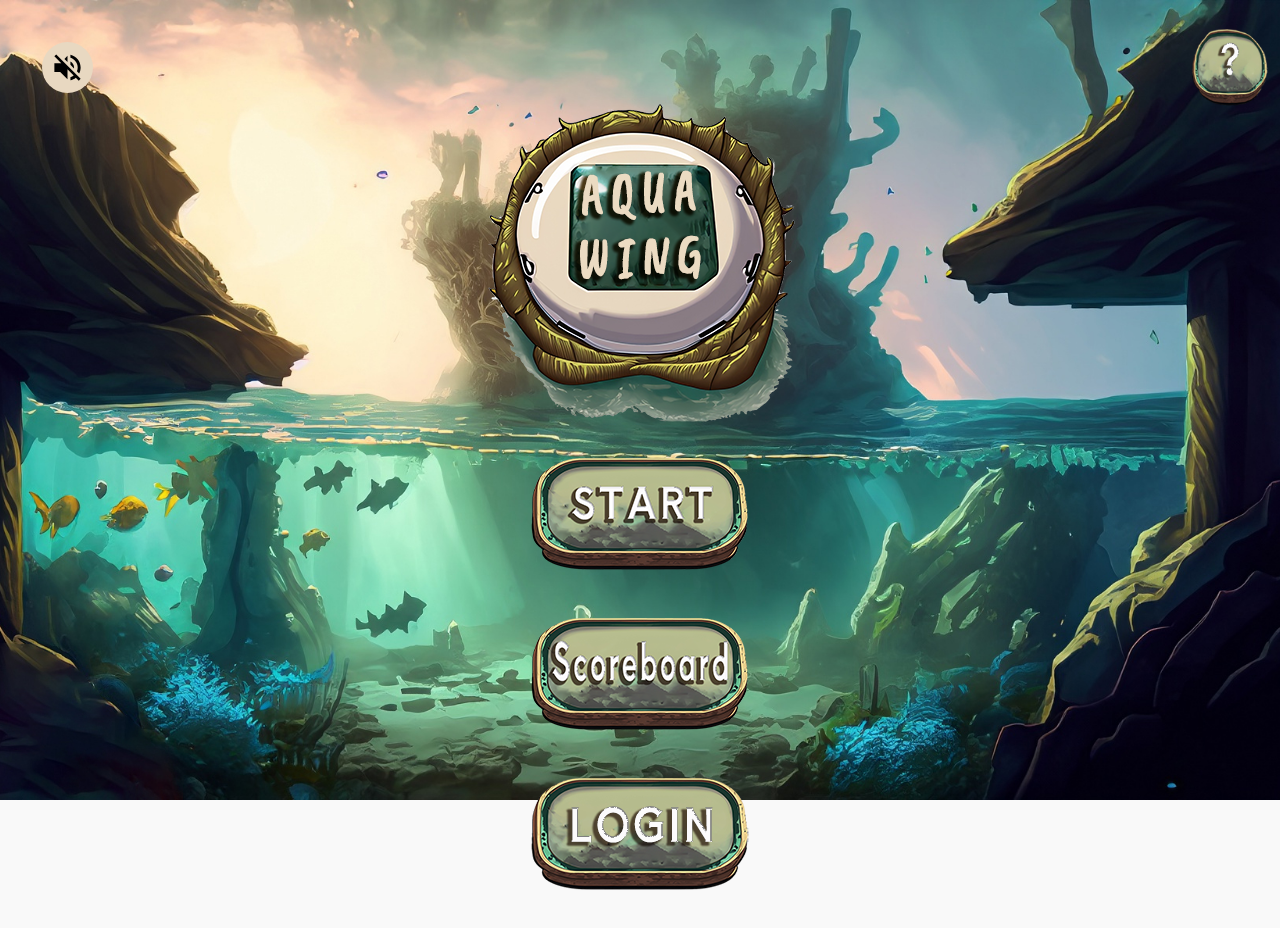
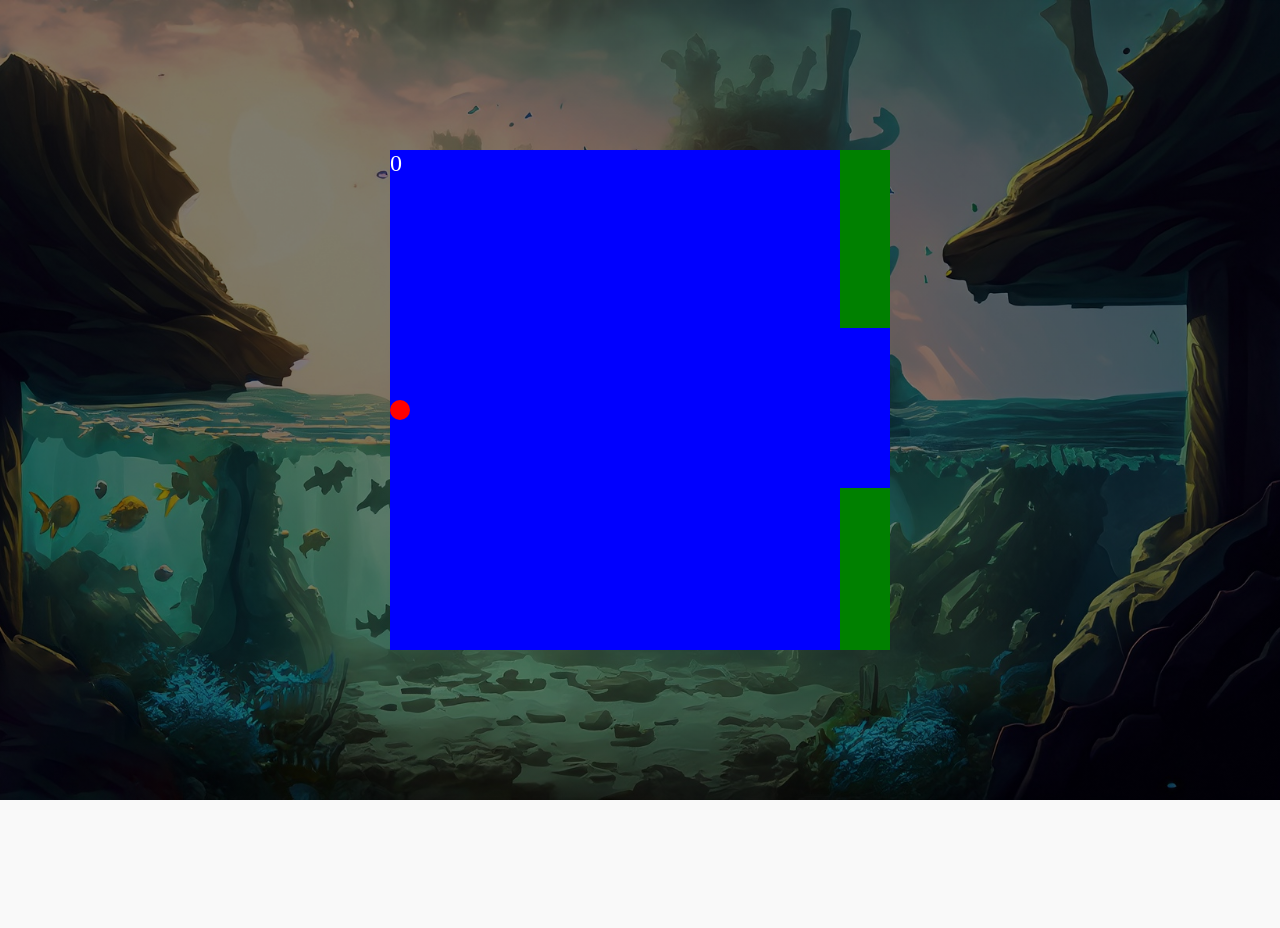
Before and after one commit to dzafft/AquaWing-Game, a React (Create React App) app in the folder client/: page /start in a window 1280 px wide. After the commit the page ends 800 px from the top, so only its background shows below. Built offline with nearby package versions, Linux system fonts and the light colour scheme; a web font is replaced by a local one.

Commit message:
integrated game to FE

```diff
--- a/client/package.json
+++ b/client/package.json
@@ -17,6 +17,7 @@
     "react-router": "^6.12.0",
     "react-router-dom": "^6.12.0",
     "react-scripts": "5.0.1",
+    "styled-components": "^5.3.10",
     "web-vitals": "^2.1.4"
   },
   "scripts": {
--- a/client/src/App.css
+++ b/client/src/App.css
@@ -1,13 +1,4 @@
 @import url('https://fonts.googleapis.com/css2?family=Aoboshi+One&display=swap');
-
-:root {
-    --orange: #FFAA78;
-    --green: #80D08C;
-    --white: #ffff;
-    --blue: #00CFFF;
-    --black: #002800;
-    --grey: #DFE0DF;
-}
 
 * {
     margin: 0;
@@ -23,8 +14,10 @@ html {
 
 .main-container {
     display: flex;
-    flex-direction: column;
-    align-items: center;
-    justify-content: center;
     width: 100vw;
+    height: 100vh;
+    background-image: url("./assets/homepage_background.jpg");
+    background-size: cover;
+    background-repeat: no-repeat;
+    background-position: center;
 }
--- a/client/src/App.jsx
+++ b/client/src/App.jsx
@@ -1,12 +1,16 @@
 import "./App.css";
 import { useState } from "react";
-import ModalComponent from "./ui/ModalComponent/ModalComponent";
+import { Routes, Route } from "react-router-dom";
 import HomePage from "./pages/HomePage/HomePage";
+import GamePage from "./pages/GamePage/GamePage";
 
 function App() {
   return (
-    <div>
-      <HomePage />
+    <div className="main-container">
+      <Routes>
+        <Route path="/" element={<HomePage />}></Route>
+        <Route path="/start" element={<GamePage />}></Route>
+      </Routes>
     </div>
   );
 }
--- /dev/null
+++ b/client/src/components/Game/Game.jsx
@@ -0,0 +1,129 @@
+import React, { useState, useEffect } from "react";
+import { Bird, Div, Gamebox, Obstacle, GameComponentContainer } from "./styles";
+
+const BIRD_SIZE = 20;
+const GAME_WIDTH = 500;
+const GAME_HEIGHT = 500;
+const GRAVITY = 3;
+const JUMP_HEIGHT = 100;
+const OBSTACLE_WIDTH = 50;
+const OBSTACLE_GAP = 8 * BIRD_SIZE;
+
+const Game = () => {
+  const [birdPosition, setBirdPosition] = useState(250);
+  const [hasGameStarted, setHasGameStarted] = useState(false);
+  const [obstacleHeight, setObstacleHeight] = useState(100);
+  const [obstacleLeft, setObstacleLeft] = useState(GAME_WIDTH - OBSTACLE_WIDTH);
+  const [score, setScore] = useState(0);
+  const [scoreHistory, setScoreHistory] = useState([]);
+
+  const bottomObstacleHeight = GAME_HEIGHT - (OBSTACLE_GAP + obstacleHeight);
+
+  useEffect(() => {
+    const storedScoreHistory = localStorage.getItem("scoreHistory");
+    if (storedScoreHistory) {
+      setScoreHistory(JSON.parse(storedScoreHistory));
+    } else {
+      console.log("Sorry");
+    }
+    console.log(storedScoreHistory);
+  }, []);
+
+  useEffect(() => {
+    let timeId;
+    if (hasGameStarted && BIRD_SIZE <= GAME_HEIGHT - birdPosition) {
+      timeId = setInterval(() => {
+        setBirdPosition((prev) => prev + GRAVITY);
+      }, 24);
+    }
+    return () => {
+      clearInterval(timeId);
+    };
+  }, [hasGameStarted, birdPosition]);
+
+  useEffect(() => {
+    let obstacleId;
+
+    if (hasGameStarted && obstacleLeft >= -OBSTACLE_WIDTH) {
+      obstacleId = setInterval(() => {
+        setObstacleLeft((prev) => prev - 5);
+      }, 24);
+      return () => {
+        clearInterval(obstacleId);
+      };
+    } else {
+      const newObstacleHeight = Math.floor(
+        Math.random() * (GAME_HEIGHT - OBSTACLE_GAP)
+      );
+      setObstacleLeft(GAME_WIDTH - OBSTACLE_WIDTH);
+      setObstacleHeight(newObstacleHeight);
+      if (hasGameStarted) {
+        setScore((prev) => prev + 1);
+      }
+    }
+  }, [hasGameStarted, obstacleLeft]);
+
+  const handleClick = (e) => {
+    if (hasGameStarted === false) {
+      e.stopPropagation();
+      setHasGameStarted(true);
+      setScore(0);
+    }
+    let newBirdPosition = birdPosition - JUMP_HEIGHT;
+    if (newBirdPosition < 0) {
+      newBirdPosition = 0;
+    }
+
+    setBirdPosition(newBirdPosition);
+  };
+
+  useEffect(() => {
+    console.log("scoreHistory: " + scoreHistory);
+  }, [scoreHistory]);
+
+  useEffect(() => {
+    const verticalTopCollision =
+      birdPosition >= 0 && birdPosition <= obstacleHeight;
+    const verticalBottomCollision =
+      birdPosition + BIRD_SIZE >= GAME_HEIGHT - bottomObstacleHeight;
+
+    if (
+      obstacleLeft <= OBSTACLE_WIDTH &&
+      (verticalTopCollision || verticalBottomCollision)
+    ) {
+      const storedHistory = localStorage.setItem(
+        "scoreHistory",
+        JSON.stringify([...scoreHistory, score])
+      );
+      console.log(storedHistory);
+      setScoreHistory([...scoreHistory, score]);
+      setHasGameStarted(false);
+      setScore(0);
+    }
+  }, [birdPosition, obstacleHeight, bottomObstacleHeight, obstacleLeft]);
+
+  return (
+    <Div onClick={handleClick}>
+      <Gamebox height={GAME_HEIGHT} width={GAME_WIDTH}>
+        <GameComponentContainer>
+          <Obstacle
+            top={0}
+            width={OBSTACLE_WIDTH}
+            height={obstacleHeight}
+            left={obstacleLeft}
+          />
+          <Obstacle
+            top={GAME_HEIGHT - (obstacleHeight + bottomObstacleHeight)}
+            width={OBSTACLE_WIDTH}
+            height={bottomObstacleHeight}
+            left={obstacleLeft}
+          />
+          <Bird size={BIRD_SIZE} top={birdPosition} />
+        </GameComponentContainer>
+      </Gamebox>
+      <span>{score}</span>
+    </Div>
+  );
+};
+
+export default Game;
--- /dev/null
+++ b/client/src/components/Game/styles.js
@@ -0,0 +1,44 @@
+import styled from "styled-components";
+
+export const Bird = styled.div`
+  position: absolute;
+  background-color: red;
+  height: ${(props) => props.size}px;
+  width: ${(props) => props.size}px;
+  top: ${(props) => props.top}px;
+  border-radius: 50%;
+`;
+
+export const Div = styled.div`
+  display: flex;
+  flex-direction: column;
+  width: 100%;
+  justify-content: center;
+  & span {
+    color: white;
+    font-size: 24px;
+    position: absolute;
+    top: 0;
+  }
+`;
+
+export const Gamebox = styled.div`
+  height: ${(props) => props.height}px;
+  width: ${(props) => props.width}px;
+  background-color: blue;
+  overflow: hidden;
+`;
+
+export const Obstacle = styled.div`
+  position: relative;
+  background-color: green;
+  height: ${(props) => props.height}px;
+  width: ${(props) => props.width}px;
+  left: ${(props) => props.left}px;
+  top: ${(props) => props.top}px;
+`;
+
+export const GameComponentContainer = styled.div`
+  position: relative;
+  height: 100%;
+`;
--- /dev/null
+++ b/client/src/pages/GamePage/GamePage.jsx
@@ -0,0 +1,15 @@
+import React from "react";
+import Game from "../../components/Game/Game";
+import { PageWrapper, GameWrapper } from "./styles";
+
+const GamePage = () => {
+  return (
+    <PageWrapper>
+      <GameWrapper>
+        <Game />
+      </GameWrapper>
+    </PageWrapper>
+  );
+};
+
+export default GamePage;
--- /dev/null
+++ b/client/src/pages/GamePage/styles.js
@@ -0,0 +1,20 @@
+import styled from "styled-components";
+
+export const PageWrapper = styled.div`
+  display: flex;
+  justify-content: center;
+  align-items: center;
+  height: 100vh;
+  width: 100%;
+  background-image: linear-gradient(rgba(0, 0, 0, 0.5), rgba(0, 0, 0, 0.5));
+`;
+
+export const GameWrapper = styled.div`
+  position: relative;
+  width: 500px;
+  height: 500px;
+  background-color: blue;
+  display: flex;
+  align-items: center;
+  justify-content: center;
+`;
--- a/client/src/pages/HomePage/HomePage.css
+++ b/client/src/pages/HomePage/HomePage.css
@@ -1,13 +1,9 @@
 .homepage-wrapper {
-    background-image: url("../../assets/homepage_background.jpg");
-    background-size: cover;
-    background-repeat: no-repeat;
-    background-position: center;
-    min-height: 100vh;
     display: flex;
+    flex-direction: column;
     align-items: center;
-    height: 100vh;
-    flex-direction: column;
+    justify-content: center;
+    width: 100%;
     position: relative;
 }
 
```
Also changed, not shown: 2 other files (tests, documents, lock files or other folders).
